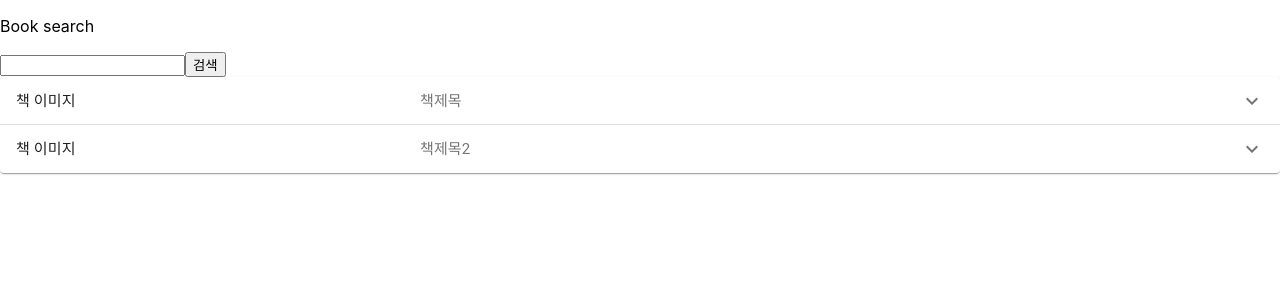
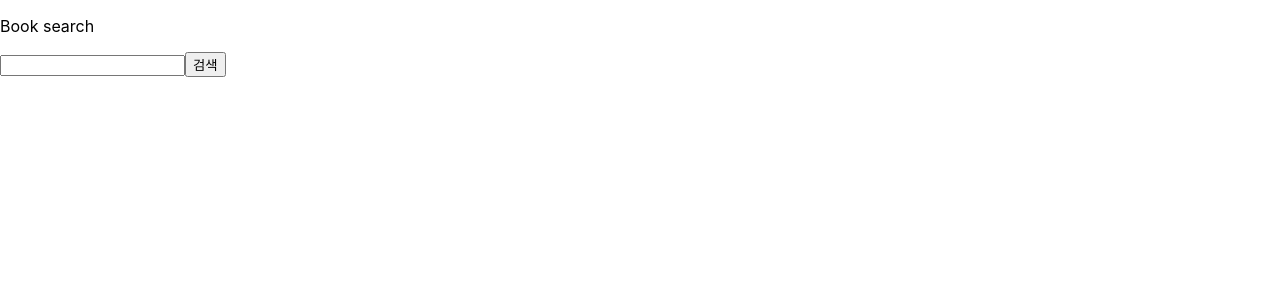
Before and after one commit to jellybrown/amazing-book-search, a React (Create React App) app: page / in a window 1280 px wide. Shown: the top 300 px of the page. Built offline with nearby package versions, Linux system fonts and the light colour scheme.

Commit message:
검색 데이터 가져오기, 배열 생성 확인

```diff
--- a/src/bookContext.js
+++ b/src/bookContext.js
@@ -3,26 +3,27 @@ import React, { createContext, useState } from "react";
 export const BookContext = createContext();
 
 export const BookProvider = (props) => {
-  const [books, setBooks] = useState([
-    {
-      id: 0,
-      src: "https://", //image
-      title: "책제목", //title
-      author: "작가명", //author
-      price: 28000, //discount
-      pubdate: 20101010, //pubdate
-      company: "출판사", //publisher
-    },
-    {
-      id: 1,
-      src: "https://", //image
-      title: "책제목2", //title
-      author: "작가명2", //author
-      price: 48000, //discount
-      pubdate: 30101010, //pubdate
-      company: "출판사2", //publisher
-    },
-  ]);
+  const [books, setBooks] = useState();
+  //   [
+  //   {
+  //     id: 0,
+  //     src: "https://", //image
+  //     title: "책제목", //title
+  //     author: "작가명", //author
+  //     price: 28000, //discount
+  //     pubdate: 20101010, //pubdate
+  //     company: "출판사", //publisher
+  //   },
+  //   {
+  //     id: 1,
+  //     src: "https://", //image
+  //     title: "책제목2", //title
+  //     author: "작가명2", //author
+  //     price: 48000, //discount
+  //     pubdate: 30101010, //pubdate
+  //     company: "출판사2", //publisher
+  //   },
+  // ]
   return (
     <BookContext.Provider value={[books, setBooks]}>
       {props.children}
--- a/src/components/bookList.js
+++ b/src/components/bookList.js
@@ -34,7 +34,8 @@ const BookList = () => {
   return (
     <>
       <div className={classes.root}>
-        {books.map((book) => (
+        {books && console.log(books)}
+        {/* {books.map((book) => (
           //   <li key={book.id}>
           //     <span>이름 {book.name}</span>
           //     <span>가격 {book.price}</span>
@@ -61,7 +62,7 @@ const BookList = () => {
               </Typography>
             </AccordionDetails>
           </Accordion>
-        ))}
+        ))} */}
       </div>
     </>
   );
--- a/src/components/searchInput.js
+++ b/src/components/searchInput.js
@@ -33,7 +33,7 @@ const SearchInput = () => {
     e.preventDefault();
     console.log(term);
     searchBook(term)
-      .then((response) => console.log(response))
+      .then((response) => setBooks(response.data.items))
       .catch((error) => console.log(error));
   };
 
```
Also changed, not shown: 1 other file (tests, documents, lock files or other folders).
